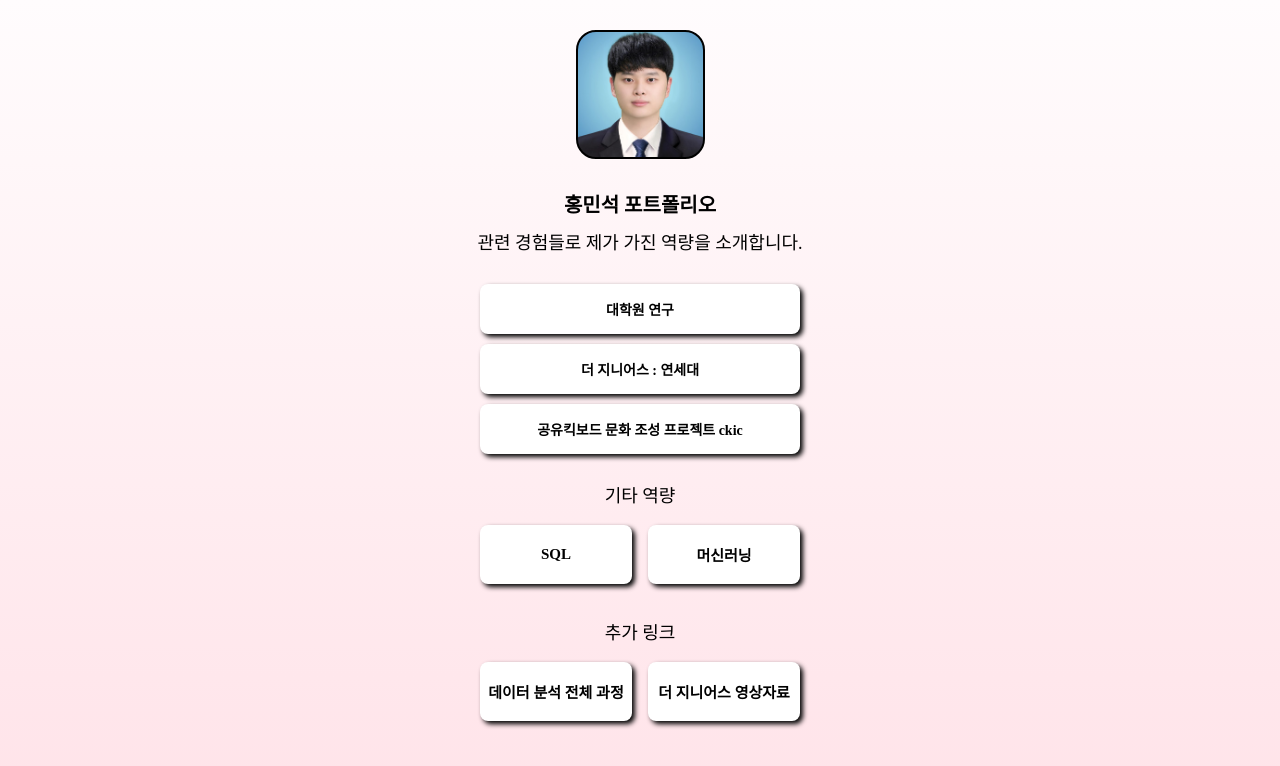
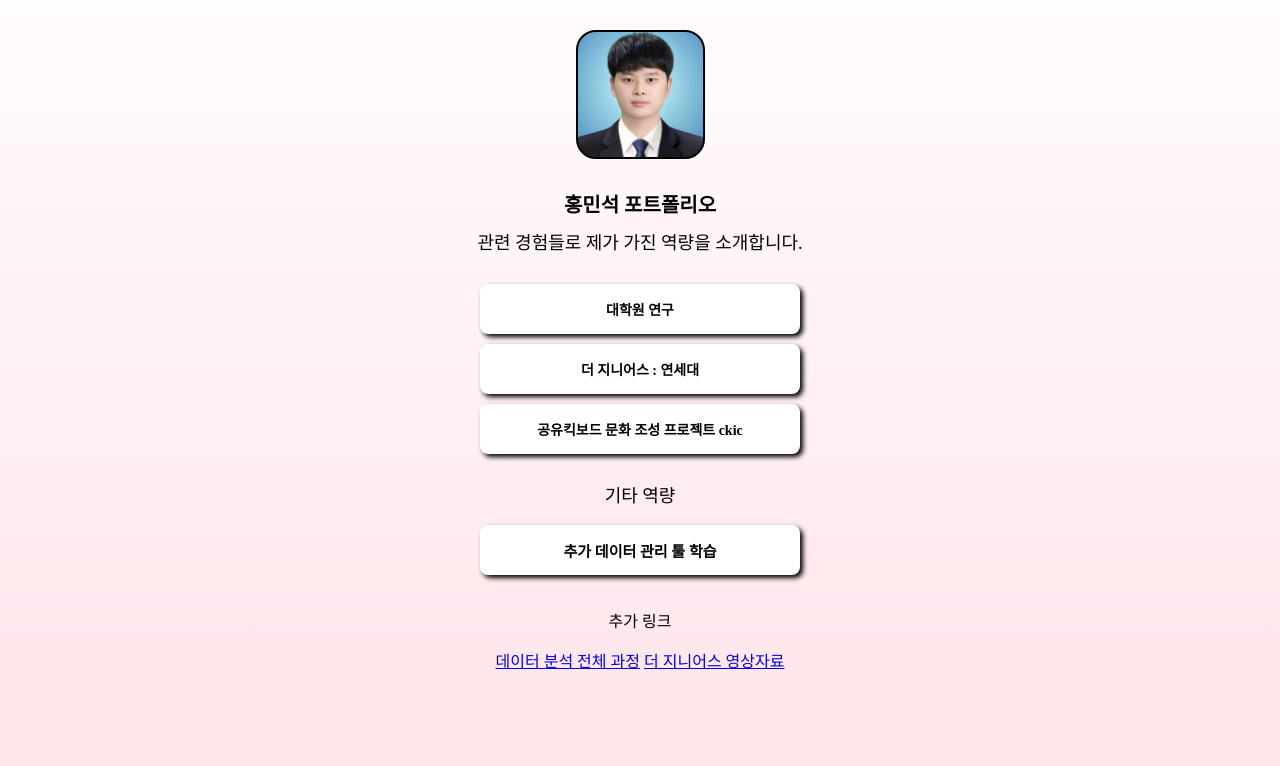
Before and after one commit to sis01245/myprofile, a plain HTML site: page index.html in a window 1280 px wide. Drawn offline with Linux system fonts and the light colour scheme; a web font is replaced by a local one.

Commit message:
Update index.html

```diff
--- a/index.html
+++ b/index.html
@@ -81,8 +81,8 @@
             font-size: 18px;
         }
         .buttons1 > a {
-            width: 152px;
-            height: 59px;
+            width: 320px;
+            height: 50px;
             border-radius: 8px;
             border-color: #000000;
             background-color: white;
@@ -103,37 +103,6 @@
         .buttons1 > a:hover {
             background-color: #f2f2f2;
         }
-        .others2 {
-            margin-top: 17px;
-            display: flex;
-            flex-direction: column;
-            justify-content: center;
-            align-items: center;
-            color: #000000;
-            font-size: 18px;
-        }
-        .buttons2 > a {
-            width: 152px;
-            height: 59px;
-            border-radius: 8px;
-            border-color: #000000;
-            background-color: white;
-            font-size: 15px;
-            font-weight: bold;
-            color:black;
-            display: flex;
-            flex-direction: row;
-            justify-content: center;
-            align-items: center;
-            text-decoration: none;
-            box-shadow: 3px 3px 5px 0px black;
-            margin: 0px 8px 17px 8px;
-        }
-        .buttons2 {
-            display: flex;
-        }
-        .buttons2 > a:hover {
-            background-color: #f2f2f2;
     </style>
 </head>
 <body>
@@ -146,8 +115,7 @@
         <a target="_blank" href="https://sis01245.github.io/ckic/">공유킥보드 문화 조성 프로젝트 ckic</a>
         <p class="others1">기타 역량</p>
         <div class="buttons1">
-            <a class="hang" target="_blank" href="https://sis01245.github.io/sql/">SQL</a>
-            <a class="chang"target="_blank" href="https://sis01245.github.io/ML/">머신러닝</a>
+            <a class="chang"target="_blank" href="https://sis01245.github.io/other_tools/">추가 데이터 관리 툴 학습</a>
         </div>
         <p class="others2">추가 링크</p>
         <div class="buttons2">
```
